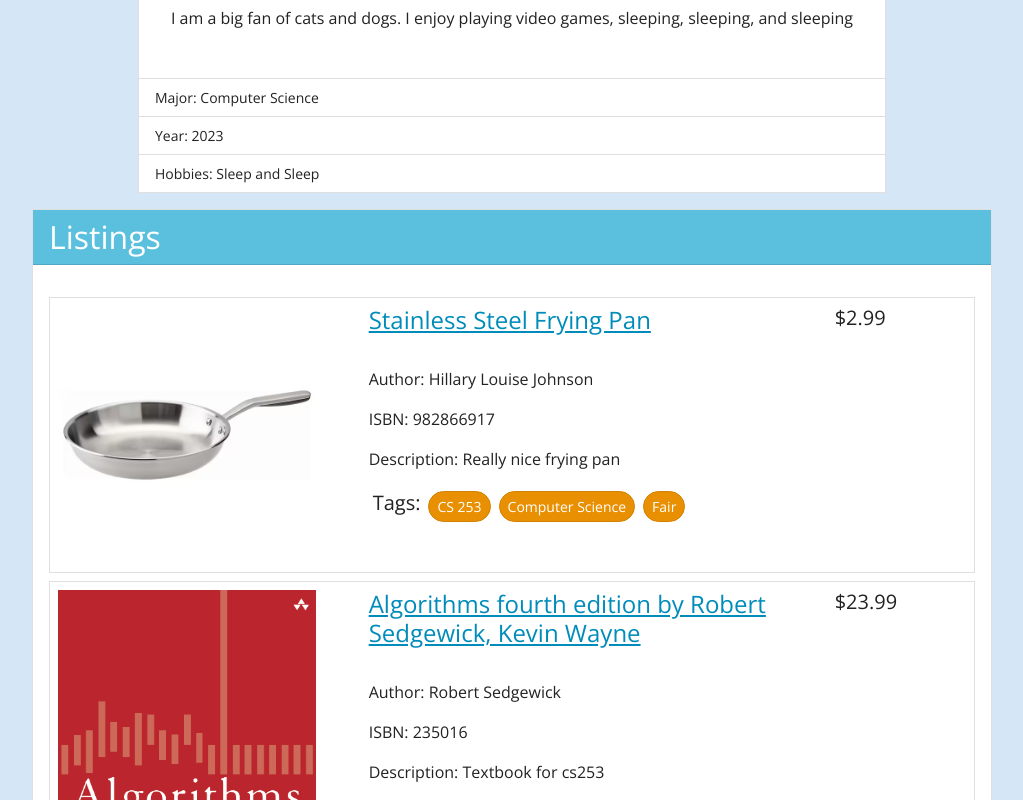
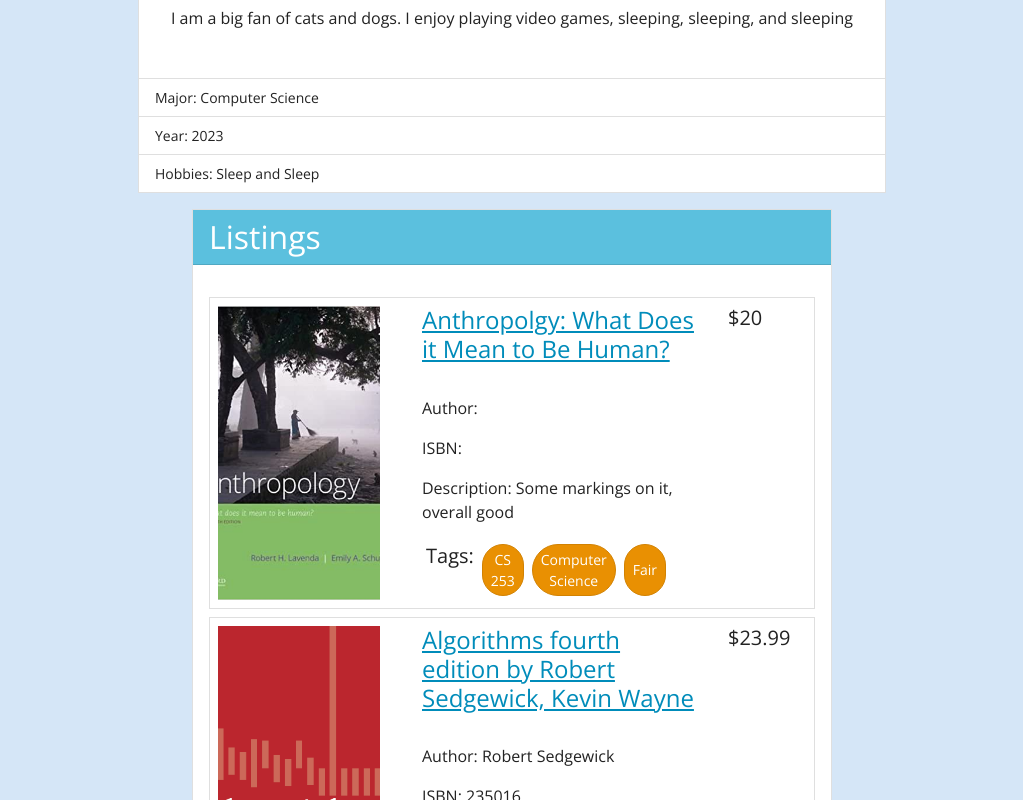
Before and after one commit to blakemande11/EmoryMarketplace, a React (Create React App) app in the folder frontend/: page /Profile in a window 1280 px wide. Shown: the part 485-1285 px from the top of the page, without its empty margins (128-1151 px from the left). Built offline with nearby package versions, Linux system fonts and the light colour scheme.

Commit message:
Adjusted the home page
made the image and card size static.
added color to home page

```diff
--- a/frontend/src/components/Product.js
+++ b/frontend/src/components/Product.js
@@ -1,12 +1,13 @@
 import React from "react";
 import { Link } from "react-router-dom";
 import { Card } from "react-bootstrap";
+import "./ProfilePage/ProfilePage.css";
 
 const Product = ({ product }) => {
   return (
-    <Card className="my-2 p-2">
+    <Card className="my-2 p-2 card-size">
       <Link to={`/product/${product._id}`}>
-        <Card.Img src={product.image} variant="top" />
+        <Card.Img className="photo" src={product.image} variant="top" />
       </Link>
       <Card.Body>
         <Link to={`/product/${product._id}`}>
--- a/frontend/src/components/ProfilePage/ProfilePage.css
+++ b/frontend/src/components/ProfilePage/ProfilePage.css
@@ -31,3 +31,13 @@
   height: 100%;
   object-fit: cover;
 }
+.card-size {
+  width: 240px;
+  height: 500px;
+}
+.photo {
+  height: auto;
+  max-height: 250px;
+  width: auto;
+  max-width: 250px;
+}
--- a/frontend/src/components/ProfilePage/ProfilePage.js
+++ b/frontend/src/components/ProfilePage/ProfilePage.js
@@ -154,9 +154,9 @@ const ProfilePage = () => {
           </ul>
         </div>
 
-        <div className="card w-75 h-10">
+        <div className="card w-50 h-10">
           <h2 className="card-header bg-info text-white mb-2">Listings</h2>
-          <div className="card-body ">
+          <div className="card-body   h-10">
             {products.map((product) => (
               <Product product={product} />
             ))}
--- a/frontend/src/components/ProfilePage/images/products2.js
+++ b/frontend/src/components/ProfilePage/images/products2.js
@@ -1,16 +1,15 @@
 const products = [
   {
     _id: "1",
-    name: "Stainless Steel Frying Pan",
-    image: "/images/fryingpan.avif",
-    description: "Really nice frying pan",
-    category: "Cooking",
-    ISBN: 982866917,
-    Author: "Hillary Louise Johnson",
-    price: 2.99,
+    name: "Anthropolgy: What Does it Mean to Be Human?",
+    image: "/images/anthro.jpg",
+    description: "Some markings on it, overall good",
+    category: "Anthropology",
+    price: 20.0,
     rating: 4.1,
     numReviews: 12,
   },
+
   {
     _id: "2",
     name: "Algorithms fourth edition by Robert Sedgewick, Kevin Wayne",
--- a/frontend/src/screens/HomeScreen.js
+++ b/frontend/src/screens/HomeScreen.js
@@ -14,22 +14,30 @@ const HomeScreen = () => {
     fetchProducts();
   }, []);
   return (
-    <>
+    <div className="">
       <div className="col-12 d-flex align-items-center">
         <form className="input-group">
           <input
             type="search"
             className="form-control rounded search"
-            placeholder="Search"
+            placeholder="Search: Textbook, Author, ISBN"
           />
           <button type="submit" className="search-button">
-            search
+            Search
           </button>
         </form>
       </div>
-      <h2>Popular Subjects</h2>
+      <br></br>
+      <div>
+        <h2 className="card-header bg-info text-white ">Popular Subjects</h2>
         <Container className="">
-        <Row className="justify-content-md-center" sm={1} md={2} lg={4} xl={5}>
+          <Row
+            className="justify-content-md-center"
+            sm={1}
+            md={2}
+            lg={4}
+            xl={5}
+          >
             <Col className="d-grid gap-2">
               <button className=" btn btn-primary btn-lg m-2">
                 <b>Biology</b>
@@ -53,7 +61,13 @@ const HomeScreen = () => {
             </Col>
           </Row>
 
-        <Row className="justify-content-md-center" sm={1} md={2} lg={4} xl={5}>
+          <Row
+            className="justify-content-md-center"
+            sm={1}
+            md={2}
+            lg={4}
+            xl={5}
+          >
             <Col className="d-grid gap-2">
               <button className=" btn btn-primary btn-lg m-2">
                 <b>Comp Sci</b>
@@ -77,7 +91,9 @@ const HomeScreen = () => {
             </Col>
           </Row>
         </Container>
-      <h2>Latest Products</h2>
+      </div>
+      <br></br>
+      <h2 className="card-header bg-info text-white ">Latest Products</h2>
 
       <Row sm={1} md={2} lg={4} xl={5}>
         {products.map((product) => (
@@ -86,7 +102,7 @@ const HomeScreen = () => {
           </Col>
         ))}
       </Row>
-    </>
+    </div>
   );
 };
 export default HomeScreen;
--- a/package.json
+++ b/package.json
@@ -23,7 +23,8 @@
   "homepage": "https://github.com/hgseo16/EmoryMarketplace#readme",
   "dependencies": {
     "dotenv": "^16.0.0",
-    "express": "^4.17.3"
+    "express": "^4.17.3",
+    "react-image-crop": "^10.0.0"
   },
   "devDependencies": {
     "concurrently": "^7.0.0",
```
Also changed, not shown: 1 other file (tests, documents, lock files or other folders). Lines whose indentation alone changed are shown as unchanged.
